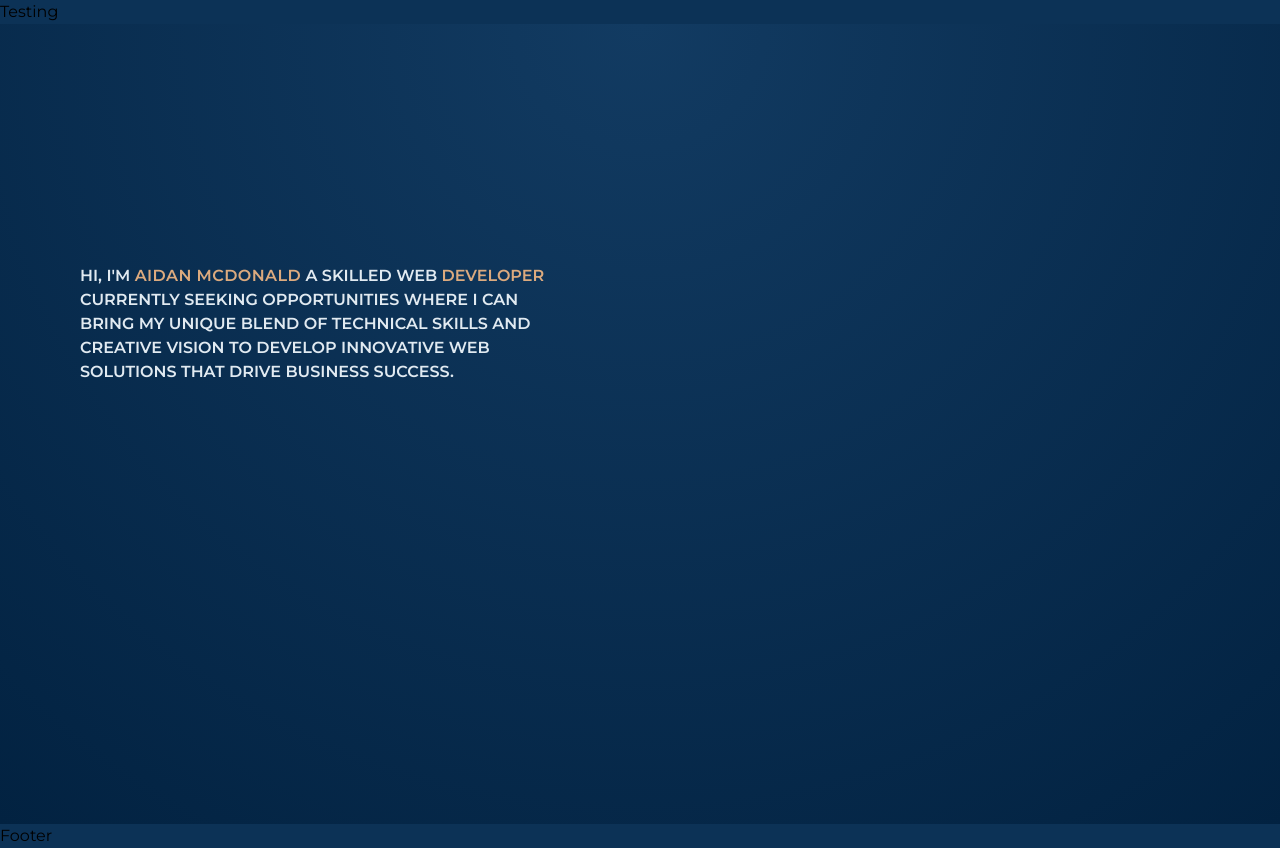
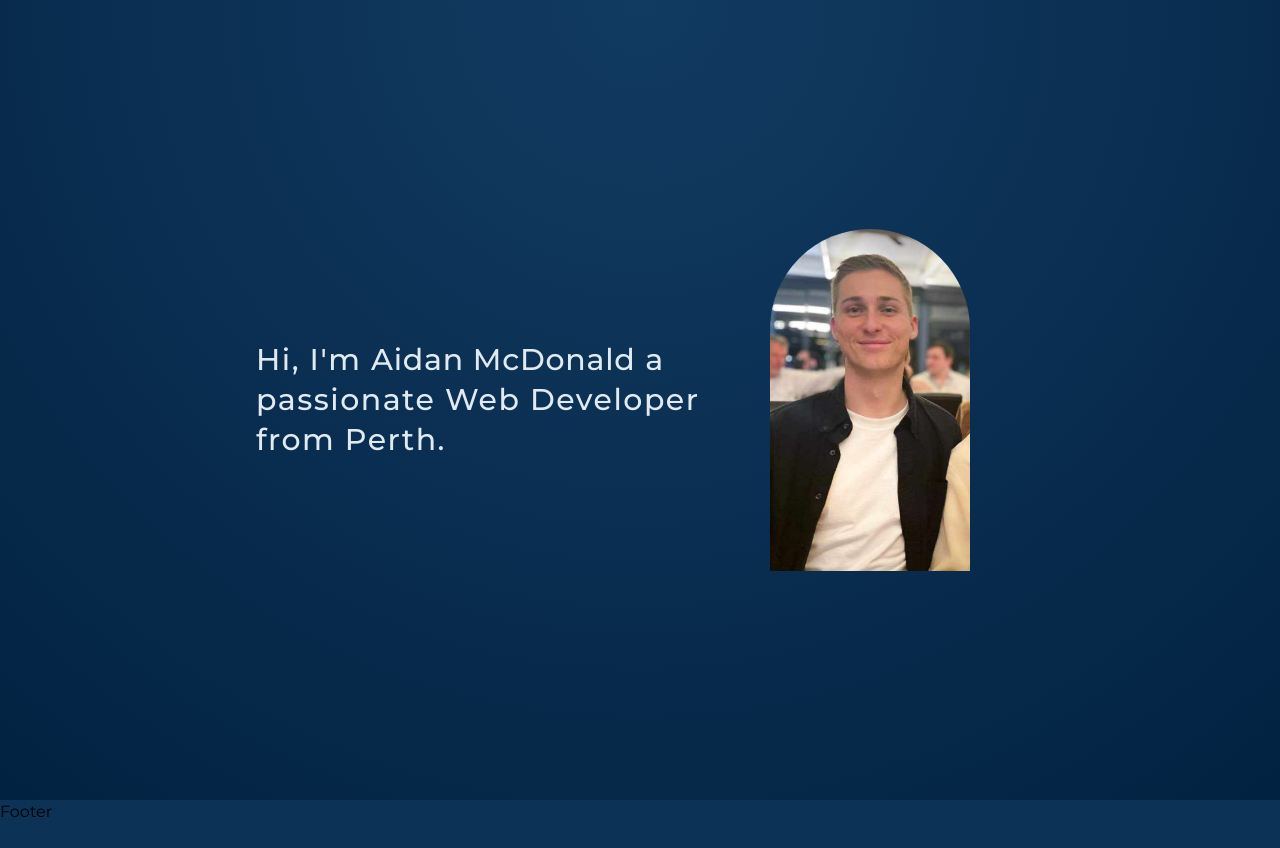
Before and after one commit to aidan-0/portfolio-animated, a Next.js app: page /about in a window 1280 px wide. After the commit the page ends 824 px from the top, so only its background shows below. Built offline with nearby package versions, Linux system fonts and the light colour scheme.

Commit message:
Refactor about page, page component, and header component to improve code structure and organization.

```diff
--- a/app/(root)/about/page.tsx
+++ b/app/(root)/about/page.tsx
@@ -1,37 +1,47 @@
+import Image from "next/image";
 import React from "react";
 
 const page = () => {
   return (
     <>
-      <div>Testing</div>
-      <section id="home-section1" className="h-screen">
+      <section id="home-section1" className="h-screen flex flex-row px-[20%]">
+        {/* text */}
         <div
-          className="w-[50%] flex flex-col justify-center font-semibold uppercase pt-60 text-text-light"
+          className="w-[60%]  flex flex-col justify-center font-[500]  text-text-light text-3xl tracking-wider leading-10"
           id="aidan-mcdonald-div"
         >
-          <div id="hero-text-inner-container" className="px-20">
+          <div id="hero-text-inner-container">
             <span className="" id="hidden-intro-text">
               Hi, I'm{" "}
             </span>
             <span
-              className="tracking-wide text-center pb-4 text-[#dcaa7e]"
+              className="tracking-wide text-center pb-4"
               id="hero-main-text"
             >
               Aidan McDonald
             </span>
             <span className="" id="hidden-intro-text">
-              {" "}a skilled web{" "}
+              {" "}a <br/>passionate Web{" "}
             </span>
-            <span className="text-center text-[#dcaa7e]" id="hero-sub-text">
-              Developer
-            </span>
-            <span className="" id="hidden-intro-text">
-              {" "} currently seeking opportunities where I can bring my unique
-              blend of technical skills and creative vision to develop
-              innovative web solutions that drive business success.{" "}
+            <span className="text-center" id="hero-sub-text">
+              Developer <br/>from Perth.
             </span>
           </div>
         </div>
+
+        {/* image */}
+        <div
+          id="hero-image-container"
+          className="w-[40%] flex justify-center items-center">
+          <Image
+            id="hero-image"
+            className="justify-center align-middle items-center rounded-t-full"
+            width={200} height={200}
+            src="/headshot.png"
+            alt="Aidan McDonald"
+            />
+          </div>
+
       </section>
     </>
   );
--- a/app/(root)/page.tsx
+++ b/app/(root)/page.tsx
@@ -15,7 +15,7 @@ const page = () => {
 			scrollTrigger: {
 				trigger: "#home-section1",
 				start: "top top",
-				end: "+=1500",
+				end: "+=700",
 				scrub: 1,
 				markers: true,
 				pin: true,
@@ -25,19 +25,19 @@ const page = () => {
 		//Hero text exit animation
 		tlHeroSection
 			.to("#hero-main-text", {
-				fontSize: "1rem",
+				fontSize: "5rem",
+				opacity: 0,
+				// duration: 1,
 			})
 			.to(
 				"#hero-sub-text",
 				{
-					fontSize: "1rem",
+					fontSize: "1.2rem",
+					opacity: 0,
+					// duration: 1,
 				},
-				"<"
+				"<",
 			)
-			.to("#hidden-intro-text", {
-				opacity: 1,
-				display: "block",
-			}, "<")
 			.fromTo(
 				"#nav-link",
 				{
@@ -45,7 +45,7 @@ const page = () => {
 				},
 				{
 					opacity: 0,
-					// duration: 4,
+					// duration: 2,
 				},
 				"<",
 			)
@@ -56,13 +56,23 @@ const page = () => {
 					width: "80%",
 				},
 				{
-					// duration: 4,
+					// duration: 2,
 					width: "50%",
 					opacity: 0,
-					// delay: 0,
 				},
 				"<",
-			);
+			)
+
+			.to("#aidan-mcdonald-div", {
+				display: "none",
+			})
+
+			.to("#bio-outer-container", {
+				opacity: 1,
+				display: "flex",
+				duration: 1,
+			})
+
 
 	});
 
@@ -76,9 +86,6 @@ const page = () => {
 					className="h-screen flex flex-col justify-center font-semibold uppercase pt-60 opacity-0"
 					id="aidan-mcdonald-div"
 				>
-					<span className="opacity-0 hidden" id="hidden-intro-text">
-						Hi, I'm
-					</span>
 					<span
 						className="text-3xl sm:text-8xl tracking-wide text-center text-text-light pb-4"
 						id="hero-main-text"
@@ -87,29 +94,63 @@ const page = () => {
 						<br />
 						McDonald
 					</span>
-					<span className="opacity-0 hidden" id="hidden-intro-text">
-						a skilled web {" "}
-					</span>
 					<span
 						className="text-4xl sm:text-3xl text-center tracking-[.5em] text-[#dcaa7e]"
 						id="hero-sub-text"
 					>
 						Developer
 					</span>
-					<span className="opacity-0 hidden" id="hidden-intro-text">
-						I'm currently seeking opportunities where I can bring my unique
-						blend of technical skills and creative vision to develop innovative
-						web solutions that drive business success.{" "}
-					</span>
+				</div>
 
-					{/* <div className="absolute bottom-[10%] right-[10%]">
-					position absolute down arrow
-				</div> */}
-				</div>
+
+			{/* About */}
+			<div id="about">
+
+
+			<div id="bio-outer-container" className="hidden opacity-0 h-screen items-center">
+    <div
+        className="w-[60%] justify-center font-[500] text-text-light text-3xl tracking-wider leading-10"
+        id="bio-text-container"
+    >
+        <div id="bio-inner-container">
+            <span className="">Hi, I'm </span>
+            <span>Aidan McDonald</span>
+            <span className="">
+                {" "}
+                a <br />
+                passionate Web{" "}
+            </span>
+            <span>
+                Developer <br />
+                from Perth.
+            </span>
+        </div>
+    </div>
+
+    {/* image */}
+    <div
+        id="hero-image-container"
+        className="w-[40%] justify-center items-center"
+    >
+        <Image
+            id="hero-image"
+            className="justify-center align-middle items-center rounded-t-full"
+            width={200}
+            height={200}
+            src="/headshot.png"
+            alt="Aidan McDonald"
+        />
+    </div>
+</div>
+</div>
+
+
 			</section>
 
+
+
 			{/* About */}
-			<section id="home-section2">
+			<section id="work">
 				<div className="h-screen pt-20 flex flex-col justify-center font-semibold uppercase">
 					<h1 className="text-3xl sm:text-8xl tracking-wide text-center text-text-light pb-4">
 						2nd
--- a/components/ui/Header.tsx
+++ b/components/ui/Header.tsx
@@ -9,28 +9,6 @@ import { useGSAP } from "@gsap/react";
 import { ScrollTrigger } from "gsap/ScrollTrigger";
 import { useAnimation } from "../AnimationContext";
 
-const navLinks = [
-	{
-		href: "/about",
-		name: "ABOUT",
-	},
-	{
-		href: "/work",
-		name: "WORK",
-	},
-	{
-		href: "/",
-		name: "LOGO",
-	},
-	{
-		href: "/resume",
-		name: "RESUME",
-	},
-	{
-		href: "/contact",
-		name: "CONTACT",
-	},
-];
 
 const Header = () => {
 	const pathname = usePathname();
@@ -130,7 +108,7 @@ const Header = () => {
 		const tlHeaderIcon = gsap.timeline({
 			scrollTrigger: {
 				trigger: "#home-section1",
-				start: "+=800px top",
+				start: "+=1000px top",
 				end: "+=400px",
 				markers: true,
 				scrub: 1,
@@ -174,14 +152,14 @@ const Header = () => {
 					id="inner-header-container"
 				>
 					<Link
-						href="/about"
+						href="#about"
 						className={`${pathname === "/about" ? "text-[#dcaa7e]" : "text-[#adcae5]"}`}
 						id="nav-link"
 					>
 						ABOUT
 					</Link>
 					<Link
-						href="/work"
+						href="#work"
 						className={`${pathname === "/work" ? "text-[#dcaa7e]" : "text-[#adcae5]"}`}
 						id="nav-link"
 					>
```
Also changed, not shown: public/headshot.png (added).
